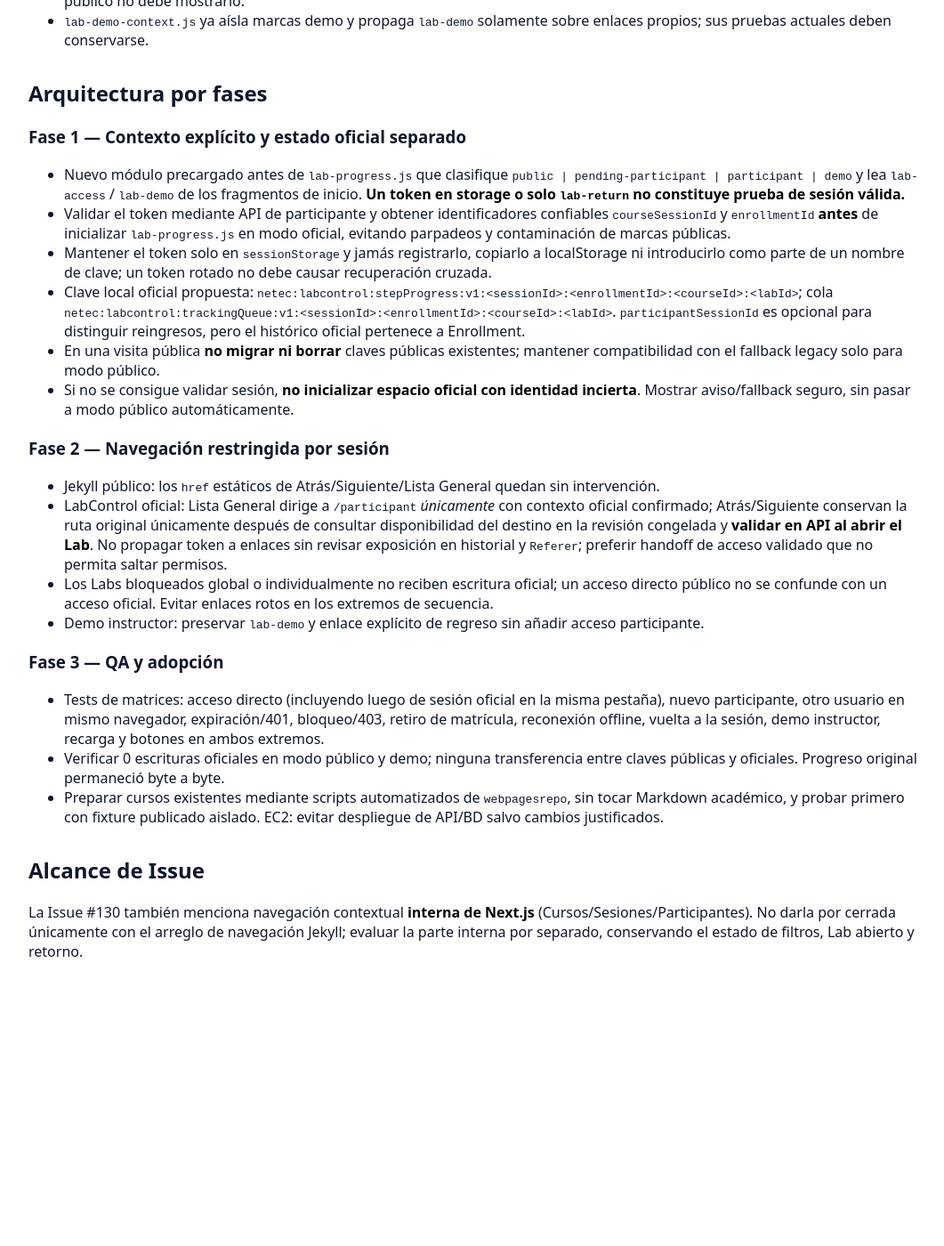
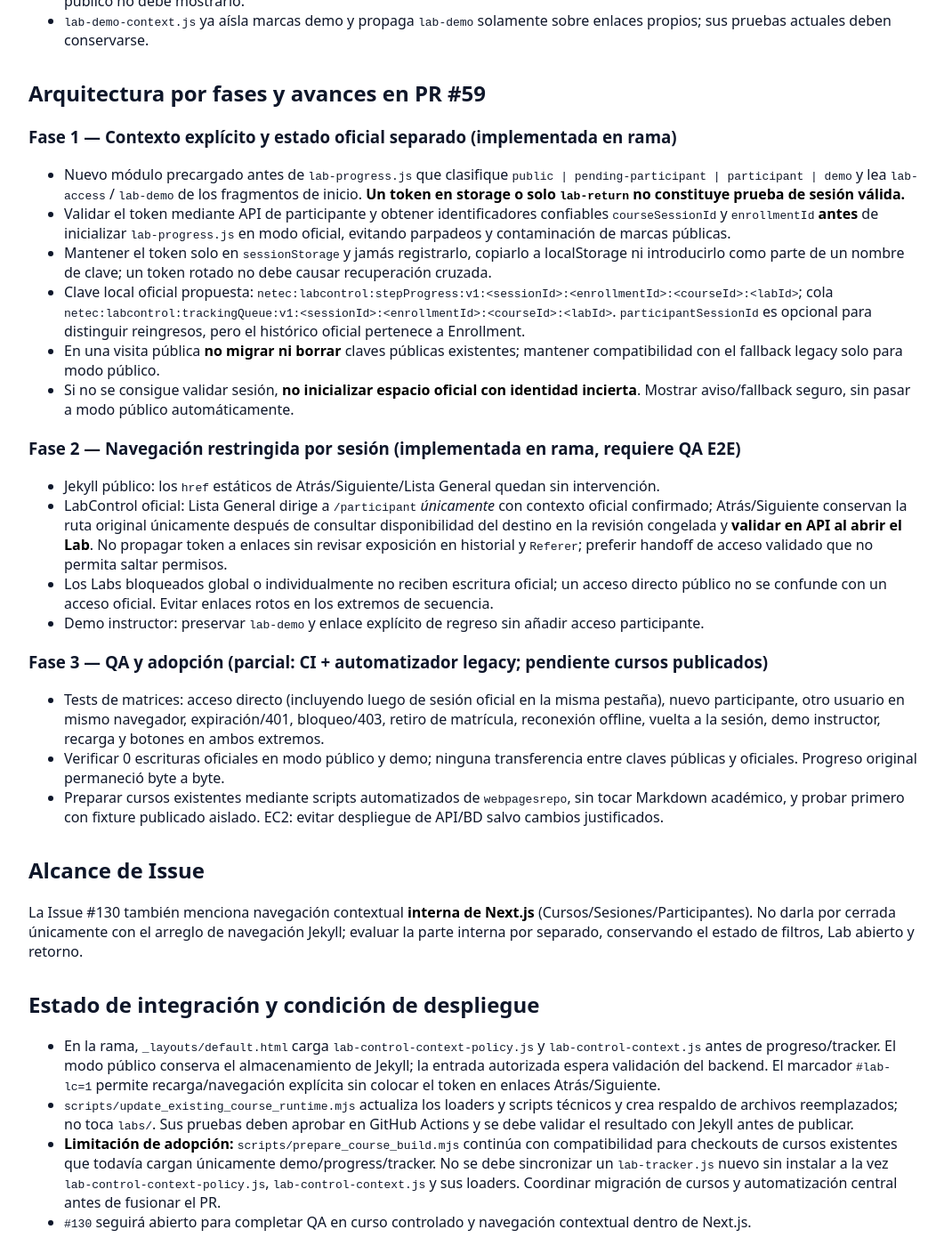
Before and after one commit to jorgepas12/webpagesrepo, a Jekyll site: the page built from docs/labcontrol-navigation-isolation-130.md, in a window 1280 px wide and 1400 px high, scrolled down 1052 px. Shown: the whole window at 89% size, without its empty margins (108-1169 px from the left). Built offline with Jekyll 4.4.1, drawn with Linux system fonts in a browser that asks for light colours; our own code applies the rules of GitHub Pages for plain Markdown files; before the commit the page ends 2148 px from its top, so only the background shows below that; some of the changed text lies outside the part shown.

Commit message:
docs(#130): registrar runtime experimental y condiciones de adopción segura

```diff
--- a/docs/labcontrol-navigation-isolation-130.md
+++ b/docs/labcontrol-navigation-isolation-130.md
@@ -1,6 +1,6 @@
 # #130 — Navegación y progreso independientes: Jekyll público / LabControl / instructor demo
 
-Estado: **fase 0, contrato y plan de migración segura**. Este documento NO activa ninguna modificación en las páginas Jekyll, y no reemplaza la lógica actual hasta que las regresiones pasen.
+Estado: **implementación experimental en PR Draft #59**. La rama incluye el runtime de separación, pero **ningún curso existente ni producción se ha modificado o desplegado**. No fusionar hasta resolver la adopción automática y QA en un curso aislado.
 
 ## Invariantes
 
@@ -20,9 +20,9 @@ Estado: **fase 0, contrato y plan de migración segura**. Este documento NO acti
 - `lab-tracker.js` muestra aviso `Sesión sin acceso` al marcar Steps desde un acceso público con tracking configurado. El uso público no debe mostrarlo.
 - `lab-demo-context.js` ya aísla marcas demo y propaga `lab-demo` solamente sobre enlaces propios; sus pruebas actuales deben conservarse.
 
-## Arquitectura por fases
+## Arquitectura por fases y avances en PR #59
 
-### Fase 1 — Contexto explícito y estado oficial separado
+### Fase 1 — Contexto explícito y estado oficial separado (implementada en rama)
 - Nuevo módulo precargado antes de `lab-progress.js` que clasifique `public | pending-participant | participant | demo` y lea `lab-access` / `lab-demo` de los fragmentos de inicio. **Un token en storage o solo `lab-return` no constituye prueba de sesión válida.**
 - Validar el token mediante API de participante y obtener identificadores confiables `courseSessionId` y `enrollmentId` **antes** de inicializar `lab-progress.js` en modo oficial, evitando parpadeos y contaminación de marcas públicas.
 - Mantener el token solo en `sessionStorage` y jamás registrarlo, copiarlo a localStorage ni introducirlo como parte de un nombre de clave; un token rotado no debe causar recuperación cruzada.
@@ -30,13 +30,13 @@ Estado: **fase 0, contrato y plan de migración segura**. Este documento NO acti
 - En una visita pública **no migrar ni borrar** claves públicas existentes; mantener compatibilidad con el fallback legacy solo para modo público.
 - Si no se consigue validar sesión, **no inicializar espacio oficial con identidad incierta**. Mostrar aviso/fallback seguro, sin pasar a modo público automáticamente.
 
-### Fase 2 — Navegación restringida por sesión
+### Fase 2 — Navegación restringida por sesión (implementada en rama, requiere QA E2E)
 - Jekyll público: los `href` estáticos de Atrás/Siguiente/Lista General quedan sin intervención.
 - LabControl oficial: Lista General dirige a `/participant` *únicamente* con contexto oficial confirmado; Atrás/Siguiente conservan la ruta original únicamente después de consultar disponibilidad del destino en la revisión congelada y **validar en API al abrir el Lab**. No propagar token a enlaces sin revisar exposición en historial y `Referer`; preferir handoff de acceso validado que no permita saltar permisos.
 - Los Labs bloqueados global o individualmente no reciben escritura oficial; un acceso directo público no se confunde con un acceso oficial. Evitar enlaces rotos en los extremos de secuencia.
 - Demo instructor: preservar `lab-demo` y enlace explícito de regreso sin añadir acceso participante.
 
-### Fase 3 — QA y adopción
+### Fase 3 — QA y adopción (parcial: CI + automatizador legacy; pendiente cursos publicados)
 - Tests de matrices: acceso directo (incluyendo luego de sesión oficial en la misma pestaña), nuevo participante, otro usuario en mismo navegador, expiración/401, bloqueo/403, retiro de matrícula, reconexión offline, vuelta a la sesión, demo instructor, recarga y botones en ambos extremos.
 - Verificar 0 escrituras oficiales en modo público y demo; ninguna transferencia entre claves públicas y oficiales. Progreso original permaneció byte a byte.
 - Preparar cursos existentes mediante scripts automatizados de `webpagesrepo`, sin tocar Markdown académico, y probar primero con fixture publicado aislado. EC2: evitar despliegue de API/BD salvo cambios justificados.
@@ -44,3 +44,10 @@ Estado: **fase 0, contrato y plan de migración segura**. Este documento NO acti
 ## Alcance de Issue
 
 La Issue #130 también menciona navegación contextual **interna de Next.js** (Cursos/Sesiones/Participantes). No darla por cerrada únicamente con el arreglo de navegación Jekyll; evaluar la parte interna por separado, conservando el estado de filtros, Lab abierto y retorno.
+
+## Estado de integración y condición de despliegue
+
+- En la rama, `_layouts/default.html` carga `lab-control-context-policy.js` y `lab-control-context.js` antes de progreso/tracker. El modo público conserva el almacenamiento de Jekyll; la entrada autorizada espera validación del backend. El marcador `#lab-lc=1` permite recarga/navegación explícita sin colocar el token en enlaces Atrás/Siguiente.
+- `scripts/update_existing_course_runtime.mjs` actualiza los loaders y scripts técnicos y crea respaldo de archivos reemplazados; no toca `labs/`. Sus pruebas deben aprobar en GitHub Actions y se debe validar el resultado con Jekyll antes de publicar.
+- **Limitación de adopción:** `scripts/prepare_course_build.mjs` continúa con compatibilidad para checkouts de cursos existentes que todavía cargan únicamente demo/progress/tracker. No se debe sincronizar un `lab-tracker.js` nuevo sin instalar a la vez `lab-control-context-policy.js`, `lab-control-context.js` y sus loaders. Coordinar migración de cursos y automatización central antes de fusionar el PR.
+- `#130` seguirá abierto para completar QA en curso controlado y navegación contextual dentro de Next.js.
```
